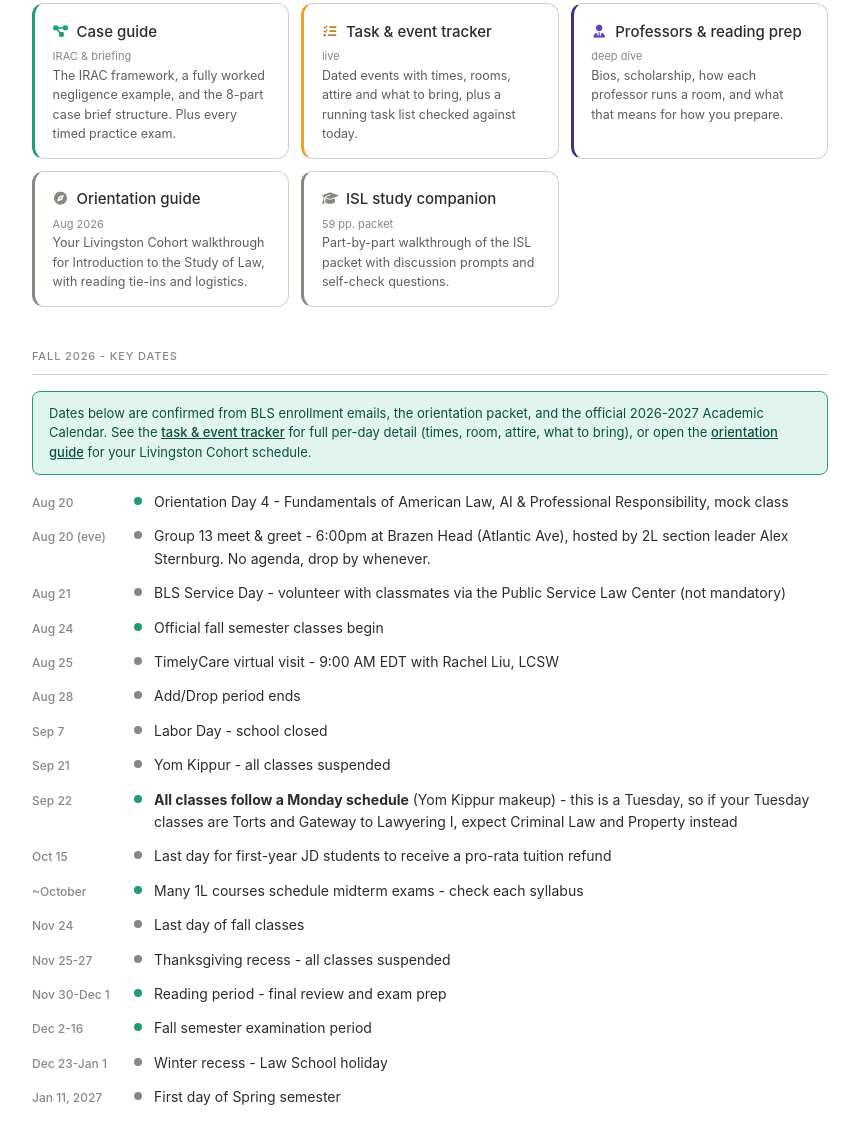
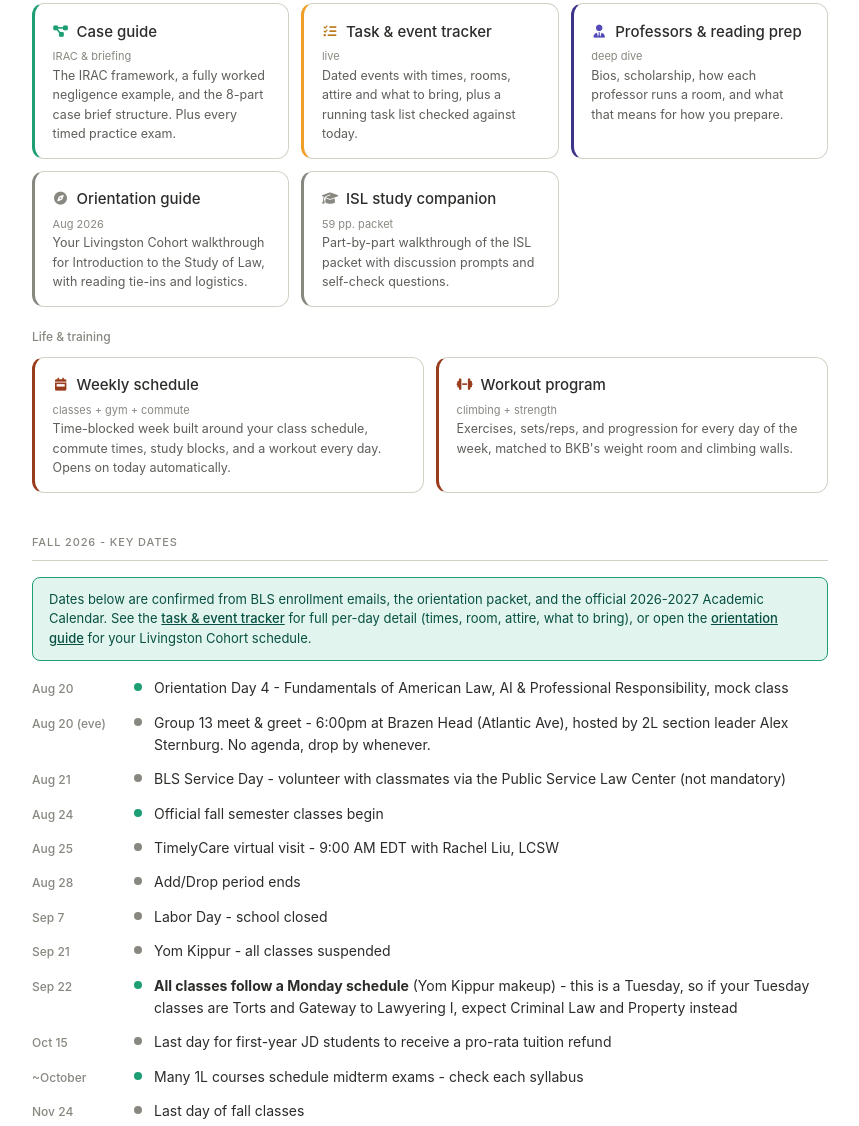
Before and after one commit to saimongh/carnet, a plain HTML site: page index.html in a window 1280 px wide. Shown: the part 801-1927 px from the top of the page, without its empty margins (210-1069 px from the left). Drawn offline with Linux system fonts and the light colour scheme.

Commit message:
Add weekly schedule and workout program links
Added links to weekly schedule and workout program sections in the sidebar.

```diff
--- a/index.html
+++ b/index.html
@@ -251,6 +251,9 @@ body{padding-top:5.75rem;}
     <a href="pages/orientation_guide.html" class="sidebar-link">Orientation guide</a>
     <a href="pages/professors.html" class="sidebar-link">Professors &amp; reading prep</a>
     <a href="pages/isl_study_companion.html" class="sidebar-link">ISL study companion</a>
+    <div class="sidebar-title" style="margin-top:1.5rem;">Life &amp; training</div>
+    <a href="pages/weekly_schedule.html" class="sidebar-link">Weekly schedule</a>
+    <a href="pages/workout_program.html" class="sidebar-link">Workout program</a>
     <div class="sidebar-title" style="margin-top:1.5rem;">On this page</div>
     <a href="#dates" class="sidebar-link">Fall 2026 - key dates</a>
     <a href="#timetable" class="sidebar-link">Weekly class timetable</a>
@@ -285,6 +288,11 @@ body{padding-top:5.75rem;}
 <a href="pages/professors.html" class="dir-card dir-purple"><p class="dir-name"><i class="fa-solid fa-user-tie"></i>Professors &amp; reading prep</p><p class="dir-code">deep dive</p><p class="dir-desc">Bios, scholarship, how each professor runs a room, and what that means for how you prepare.</p></a>
 <a href="pages/orientation_guide.html" class="dir-card dir-gray"><p class="dir-name"><i class="fa-solid fa-compass"></i>Orientation guide</p><p class="dir-code">Aug 2026</p><p class="dir-desc">Your Livingston Cohort walkthrough for Introduction to the Study of Law, with reading tie-ins and logistics.</p></a>
 <a href="pages/isl_study_companion.html" class="dir-card dir-gray"><p class="dir-name"><i class="fa-solid fa-graduation-cap"></i>ISL study companion</p><p class="dir-code">59 pp. packet</p><p class="dir-desc">Part-by-part walkthrough of the ISL packet with discussion prompts and self-check questions.</p></a>
+</div>
+<p class="sub-label">Life &amp; training</p>
+<div class="dir-grid">
+<a href="pages/weekly_schedule.html" class="dir-card dir-coral"><p class="dir-name"><i class="fa-solid fa-calendar-week"></i>Weekly schedule</p><p class="dir-code">classes + gym + commute</p><p class="dir-desc">Time-blocked week built around your class schedule, commute times, study blocks, and a workout every day. Opens on today automatically.</p></a>
+<a href="pages/workout_program.html" class="dir-card dir-coral"><p class="dir-name"><i class="fa-solid fa-dumbbell"></i>Workout program</p><p class="dir-code">climbing + strength</p><p class="dir-desc">Exercises, sets/reps, and progression for every day of the week, matched to BKB's weight room and climbing walls.</p></a>
 </div>
 </div>
 
@@ -338,6 +346,10 @@ body{padding-top:5.75rem;}
 <td><div class="tt-empty"></div></td>
 </tr>
 </tbody></table></div>
+<div style="margin-top:0.85rem;display:flex;gap:8px;flex-wrap:wrap;">
+<a href="pages/weekly_schedule.html" class="case-btn"><i class="fa-solid fa-calendar-week" style="margin-right:6px;"></i>Open full weekly schedule</a>
+<a href="pages/workout_program.html" class="case-btn"><i class="fa-solid fa-dumbbell" style="margin-right:6px;"></i>Open workout program</a>
+</div>
 </div>
 
 <div class="section" id="curriculum">
```
